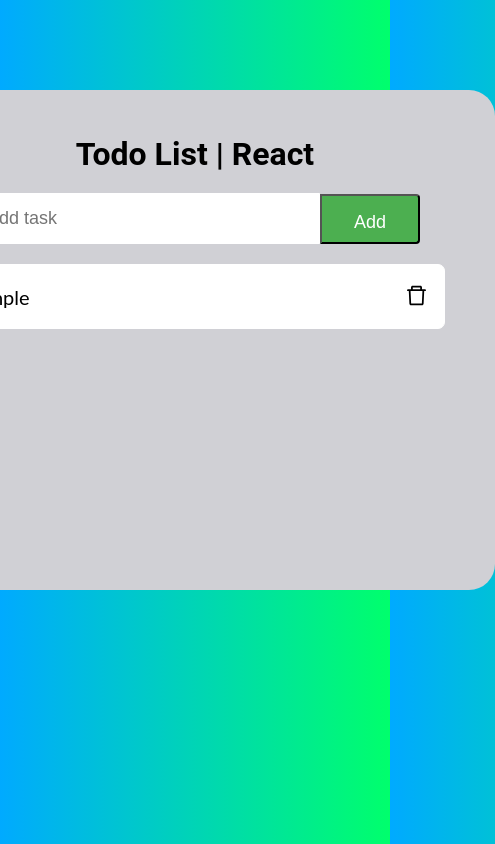
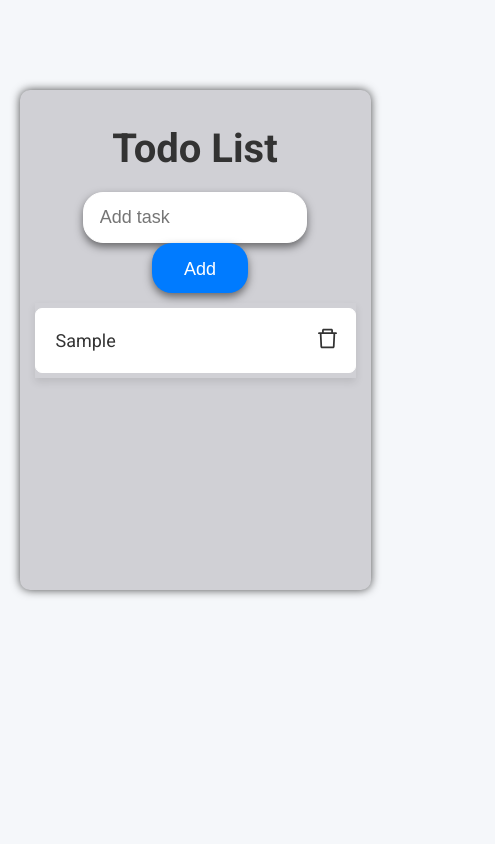
Before and after one commit to bohaz/todo-react, a React (Create React App) app: page / in a window 390 px wide. Both pictures are taken after typing "Sample" into the empty fields and a click on the button "Add". Shown: the whole page, 495 px wide, since content can reach past the window. Built offline with nearby package versions, Linux system fonts and the light colour scheme.

Commit message:
Add styles for mobile version

```diff
--- a/src/App.css
+++ b/src/App.css
@@ -1,3 +1,4 @@
+@import url('https://fonts.googleapis.com/css2?family=Roboto:wght@400;500;700&display=swap');
 * {
   padding: 0;
   margin: 0;
@@ -6,8 +7,9 @@
 
 html,
 body {
-  background: linear-gradient(to right, #0af, #00ff6c);
-  font-family: 'lato', sans-serif;
+  background: #f5f7fa; /* Fondo más suave */
+  color: #333; /* Texto más oscuro para mejor contraste */
+  font-family: 'Roboto', sans-serif;
   margin-top: 40px;
 }
 
@@ -22,6 +24,8 @@ h1 {
   font-family: Roboto, sans-serif;
   text-align: center;
   margin: 20px 0;
+  font-size: 2.5rem; /* Tamaño de fuente más grande para el título */
+  font-weight: 700;
 }
 
 .todo-app-content {
@@ -30,7 +34,8 @@ h1 {
   background-color: #d0d0d5;
   padding: 25px;
   margin: 10px;
-  border-radius: 26px;
+  border-radius: 10px;
+  box-shadow: 0 0 10px rgba(0, 0, 0, 0.7);
 }
 
 .task-container {
@@ -72,6 +77,15 @@ h1 {
   align-items: center;
 }
 
+.todo-input, .todo-button {
+
+  box-shadow: 0px 4px 8px rgba(0, 0, 0, 0.2);
+  transition: all 0.3s ease;
+}
+
+
+
+
 .todo-input {
   width: 350px;
   border-radius: 4px 0 0 4px;
@@ -79,19 +93,31 @@ h1 {
   font-size: 18px;
   padding: 14px 32px 14px 16px;
   outline: none;
+  border-radius: 20px;
+  box-shadow: 0px 4px 8px rgba(0, 0, 0, 0.5);
+  transition: all 0.3s ease;
 }
 
 .todo-button {
+  background-color: #007bff; /* Color más vibrante */
+  border: none;
   width: 100px;
   height: 50px;
-  border-radius: 0 4px 4px 0;
-  background-color: #4caf50;
+  border-radius: 20px;
   color: white;
   font-size: 18px;
   cursor: pointer;
   outline: none;
   padding: 16px;
   text-transform: capitalize;
+  box-shadow: 0px 4px 8px rgba(0, 0, 0, 0.5);
+  transition: all 0.3s ease;
+  margin-left: 10px;
+}
+
+.todo-button:hover {
+  background-color: #0056b3; /* Efecto hover */
+  box-shadow: 0px 5px 15px rgba(0, 0, 0, 0.3);
 }
 
 .tasklist-container {
@@ -99,4 +125,48 @@ h1 {
   flex-wrap: wrap;
   justify-content: center;
   margin-top: 15px;
+  box-shadow: 0px 4px 8px rgba(0, 0, 0, 0.1);
+  margin: 10px 0;
+  transition: all 0.3s ease;
 }
+
+.task-container:hover {
+  box-shadow: 0px 6px 12px rgba(0, 0, 0, 0.2);
+}
+
+@media (max-width: 600px) {
+  .todo-app-content {
+    width: 90%;
+    padding: 15px;
+  }
+}
+
+@media (max-width: 600px) {
+  .task-container {
+    width: 100%;
+  }
+}
+
+@media (max-width: 600px) {
+  .todo-input {
+    width: 70%;
+  }
+
+  .todo-button {
+    width: 30%;
+  }
+}
+
+@media (max-width: 600px) {
+  .task-text {
+    font-size: 18px;  /* Ajustar según sea necesario */
+  }
+}
+
+.task-icon {
+  transition: transform 0.3s ease;
+}
+
+.task-container:hover .task-icon {
+  transform: scale(1.1); /* Efecto de crecimiento al pasar el ratón */
+}
--- a/src/App.js
+++ b/src/App.js
@@ -5,7 +5,7 @@ function App() {
   return (
     <div className="todo-app">
       <div className="todo-app-content">
-        <h1>Todo List | React</h1>
+        <h1>Todo List</h1>
         <TaskList />
       </div>
     </div>
```
